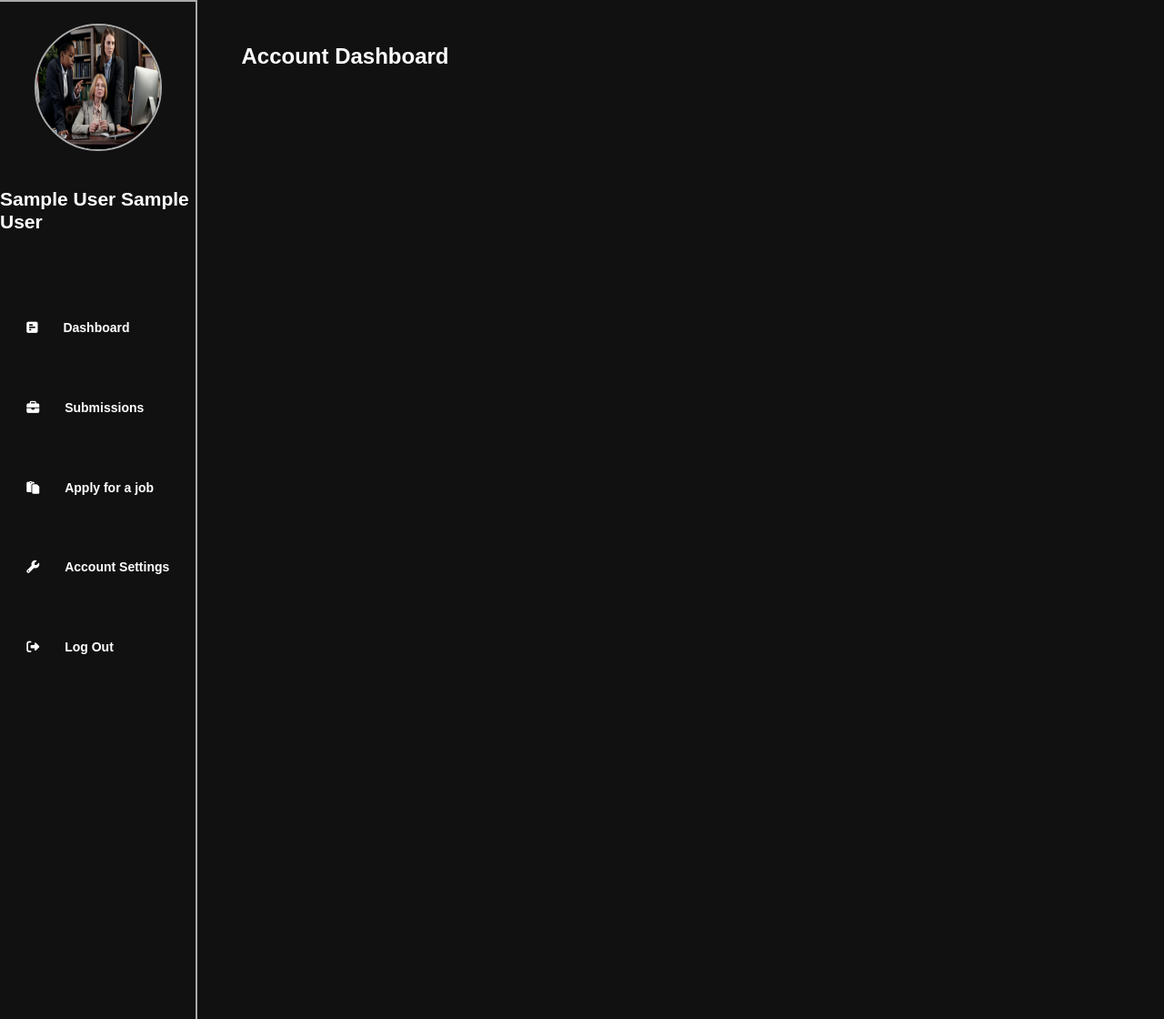
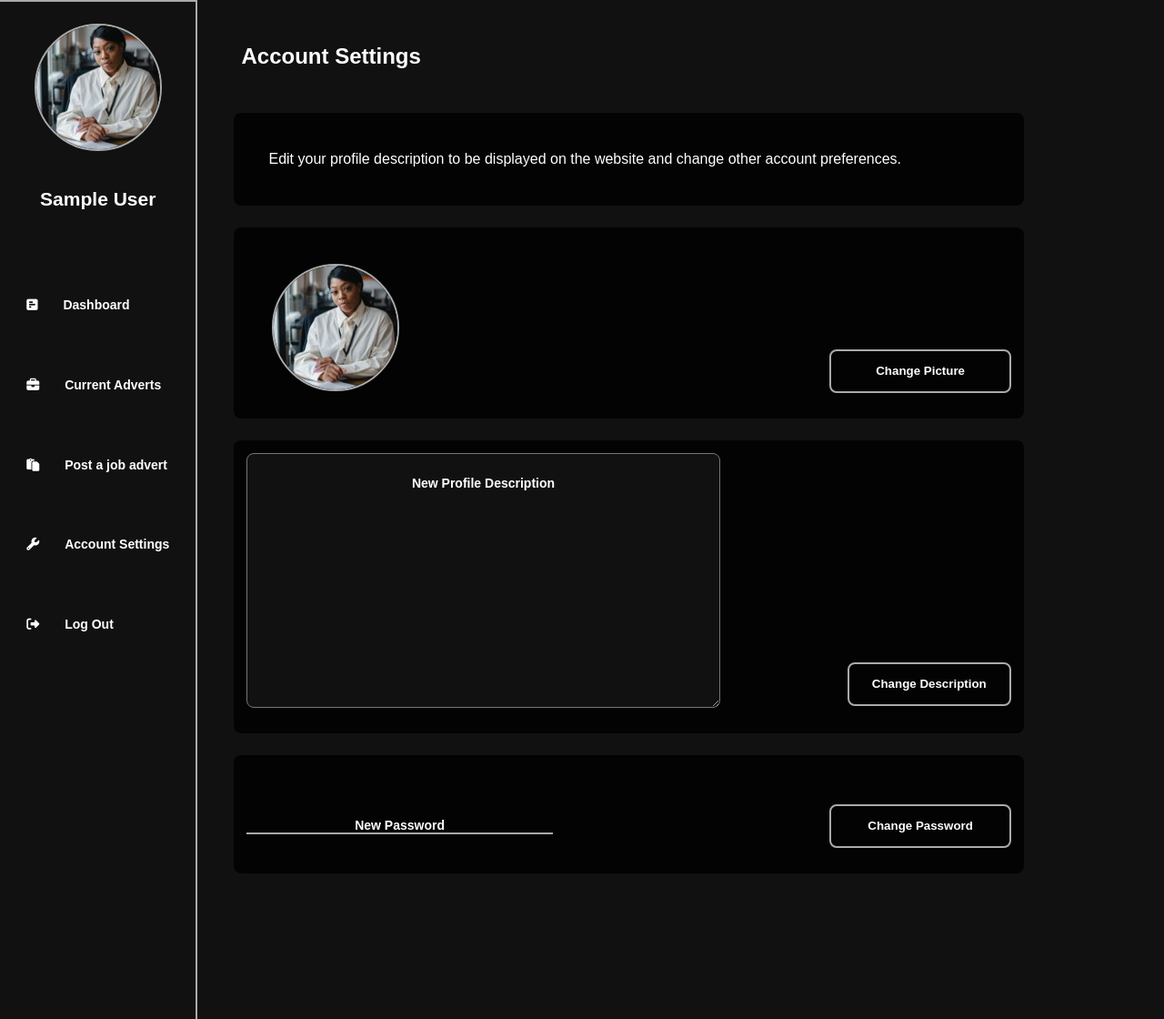
Before and after one commit to mantvydas-luksas/Recruitment_App, a Flask app: page /candidate_settings/ in a window 1280 px wide. Shown: the part 96-1216 px from the top of the page at 91% size. Run offline with Flask 2, Linux system fonts and the light colour scheme; the visitor is signed in with stand-in values (Sample User, id 1); some libraries are stand-ins or nearby versions.

Commit message:
Create Account Settings

```diff
--- a/app.py
+++ b/app.py
@@ -208,7 +208,7 @@ def email_request():
 
     return render_template('email_request.html')
 
-@app.route('/login_submit/', methods=['GET', 'POST'])
+@app.route('/login_submit', methods=['GET', 'POST'])
 def login_submit():
 
     if  request.method == 'POST':
--- a/static/style.css
+++ b/static/style.css
@@ -428,7 +428,6 @@ video {
     color: #FFFFFF;
 }
 
-
 .introduction {
     width: 74%;
     padding: 40px;
@@ -534,7 +533,6 @@ video {
     margin-left: 20px;
     width: 96vw;
     height: 160vh;
-
 
 }
 
@@ -847,9 +845,6 @@ a {
         transition-duration: 0.8s;
     }
 
-
-
-
 .welcome {
     list-style: none;
     font-size: 14px;
@@ -917,7 +912,6 @@ a {
     flex-direction: column;
     align-items: center;
     align-content: center;
-    background-color: #111111;
     width: 20%;
     border-top: 2px solid #AAAAAA;
     border-right: 2px solid #AAAAAA;
@@ -1187,6 +1181,7 @@ a {
     .profile_home h1 {
         margin: 24px;
         font-size: 20px;
+        font-weight: bold;
         margin-bottom: 40px;
     }
 
@@ -1393,11 +1388,23 @@ input[type=number] {
     width: 100%;
 }
 
+    .settings_display h2 {
+        margin: 0;
+        margin-top: 20px;
+        font-size: 18px;
+        margin-left: 24px;
+        color: rgb(196,78,0, 0.8);
+    }
+
 .settings_items {
 
     display: flex;
     flex-direction: row;
-    margin-left: 24px;
+    align-items: center;
+    align-content: center;
+
+    justify-content: space-between;
+    margin-bottom: 14px;
 
 }
 
@@ -1406,12 +1413,102 @@ input[type=number] {
     width: 140px;
     height: 140px;
     border-radius: 140px;
+    border: 2px solid #AAAAAA;
+    margin-top: 24px;
+    margin-left: 28px;
 
 }
 
 .settings_item i{
 
     font-size: 26px;
+}
+
+.settings_button {
+
+    margin-left: 140px;
+    height: 48px;
+    width: 200px;
+    margin-top: 120px;
+    border-radius: 8px;
+    color: #FFFFFF;
+    font-weight: bold;
+    background: transparent;
+    border: 2px solid #AAAAAA;
+}
+
+    .settings_button:hover {
+        transition-duration: 0.8s;
+        background-color: #AAAAAA;
+        color: #111111;
+        cursor: pointer;
+    }
+
+.settings_button_2 {
+    margin-left: 140px;
+    height: 48px;
+    width: 200px;
+    margin-top: 228px;
+    border-radius: 8px;
+    color: #FFFFFF;
+    font-weight: bold;
+    background: transparent;
+    border: 2px solid #AAAAAA;
+}
+
+    .settings_button_2:hover {
+
+        transition-duration: 0.8s;
+        background-color: #AAAAAA;
+        color: #111111;
+        cursor: pointer;
+    }
+
+.profile_description {
+    background-color: #111111;
+    width: 68%;
+    padding: 24px;
+    font-size: 14px;
+    font-weight: bold;
+    height: 280px;
+    font-family: sans-serif;
+    outline: none;
+    border-radius: 8px;
+    color: #FFFFFF;
+}
+
+.password_button {
+    margin-left: 140px;
+    height: 48px;
+    width: 200px;
+    margin-top: 40px;
+    border-radius: 8px;
+    color: #FFFFFF;
+    font-weight: bold;
+    background: transparent;
+    border: 2px solid #AAAAAA;
+}
+
+    .password_button:hover {
+        transition-duration: 0.8s;
+        background-color: #AAAAAA;
+        color: #111111;
+        cursor: pointer;
+    }
+
+.password_field {
+
+    font-size: 14px;
+    font-weight: bold;
+    color: #FFFFFF;
+    width: 40%;
+    margin-top: 40px;
+    text-align: center;
+    border: none;
+    background-color: transparent;
+    border-bottom: 2px solid #AAAAAA;
+    outline: none;
+
 }
 
 
--- a/templates/candidate_settings.html
+++ b/templates/candidate_settings.html
@@ -21,7 +21,7 @@
             </form>
 
             <ul class="account_menu">
-                <li class="welcome">{{user.candidate}}</p></li>
+                <li class="welcome">{{user.employer}}</p></li>
                 <li class="account_select" onclick="accountToggle();"><i data-status="on" id="account_button" class="far fa-user-circle"></i></li>
             </ul>
 
@@ -35,15 +35,15 @@
 
             <div class="user_dashboard">
 
-                <img class="account_picture" src="../static/search.jpg" />
+                <img class="account_picture" src="../static/employer_profile.jpg" />
 
-                <h2>{{user.candidate}} {{user.last}}</h2>
+                <h2>{{user.employer}}</h2>
 
                 <div class="functions">
-                    <a href="/information/"><i class="fas fa-poll-h"></i>Dashboard</a>
-                    <a href="/submissions"><i class="fas fa-briefcase"></i>Submissions</a>
-                    <a href="/search" hre><i class="fas fa-paste"></i>Apply for a job</a>
-                    <a href="/candidate_settings"><i class="fas fa-wrench"></i>Account Settings</a>
+                    <a href="/work_information/"><i class="fas fa-poll-h"></i>Dashboard</a>
+                    <a href="/adverts"><i class="fas fa-briefcase"></i>Current Adverts</a>
+                    <a href="/post_job" hre><i class="fas fa-paste"></i>Post a job advert</a>
+                    <a href="/employer_settings"><i class="fas fa-wrench"></i>Account Settings</a>
                     <a href="/logout"><i class="fas fa-sign-out-alt"></i>Log Out</a>
 
                 </div>
@@ -51,20 +51,55 @@
             </div>
 
             <div class="welcome_page">
-                <h2>Account Dashboard</h2>
+                <h2>Account Settings</h2>
 
+                <div class="profile_home">
+                    <p>
+                        Edit your profile description to be displayed on the website and change other account preferences.
+                    </p>
+
+                </div>
+
+                <div class="settings_display">
+
+                    <div class="settings_items">
+                        <img src="../static/employer_profile.jpg" />
+                        <input type="submit" class="settings_button" value="Change Picture" />
+
+                    </div>
+
+                </div>
+
+                <div class="settings_display">
+
+                    <div class="settings_items">
+                        <textarea class="profile_description" placeholder="New Profile Description" required></textarea>
+                        <input type="submit" class="settings_button_2" value="Change Description" />
+
+                    </div>
+
+                </div>
+
+                <div class="settings_display">
+
+                    <div class="settings_items">
+                        <input type="password" class="password_field" placeholder="New Password" required></input>
+                        <input type="submit" class="password_button" value="Change Password" />
+
+                    </div>
+
+                </div>
 
             </div>
 
             <div class="account">
 
-                <a href="/candidate_settings"><i class="fas fa-user"></i>Account</a>
+                <a href="/employer_settings"><i class="fas fa-user"></i>Account</a>
                 <a href="/logout"><i class="fas fa-sign-out-alt"></i>Logout</a>
 
             </div>
+        </div>
 
-
-        </div>
     </main>
 
     <script src="../static/script.js"></script>
--- a/templates/submissions.html
+++ b/templates/submissions.html
@@ -51,7 +51,7 @@
             </div>
 
             <div class="welcome_page">
-                <h2 class="result">Artificial Intelligence Results</h2>
+                <h2 class="result">Results</h2>
 
                 <div class="custom_table">
                     <table class="table">
```
Also changed, not shown: templates/employer_settings.html (+22 -4 lines).
